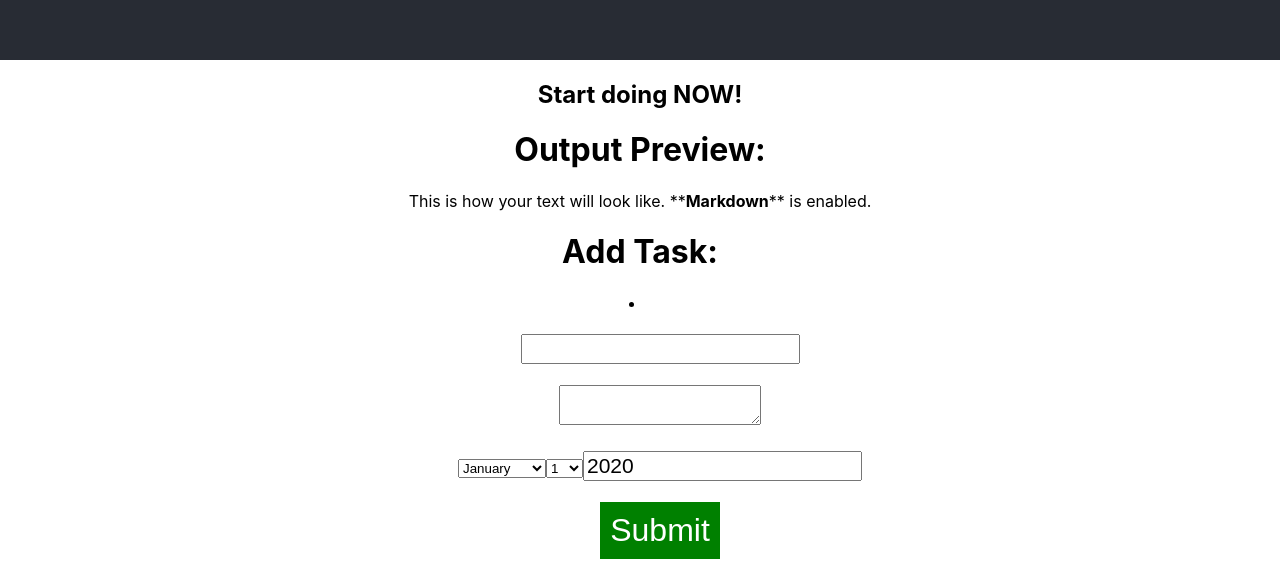
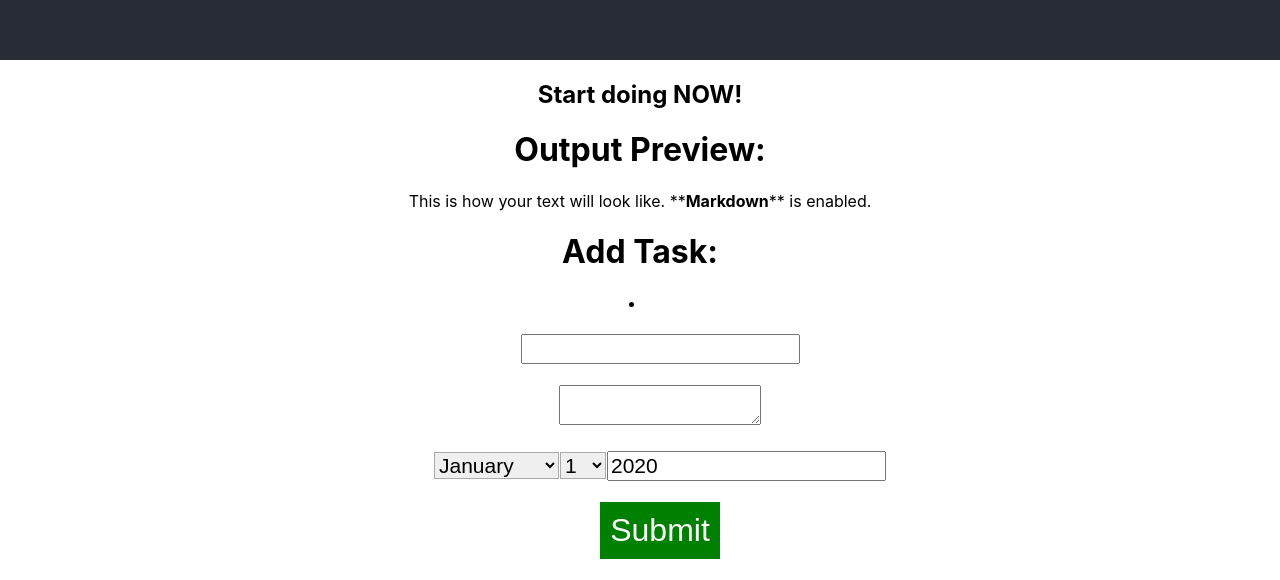
Before and after one commit to bebyx/todo-app, a React (Create React App) app: page / in a window 1280 px wide. Shown: the part 740-1320 px from the top of the page. Built offline with nearby package versions, Linux system fonts and the light colour scheme; what remarkable would draw is missing.

Commit message:
Style up selectors a bit

```diff
--- a/src/App.css
+++ b/src/App.css
@@ -33,3 +33,10 @@
 .hide {
   display: none !important;
 }
+
+.select-css {
+  font-size: 21px;
+  margin-right: 1px;
+  border-color: rgba(0, 0, 0, 0.3);
+  border: 1px solid #aaa;
+}
```
